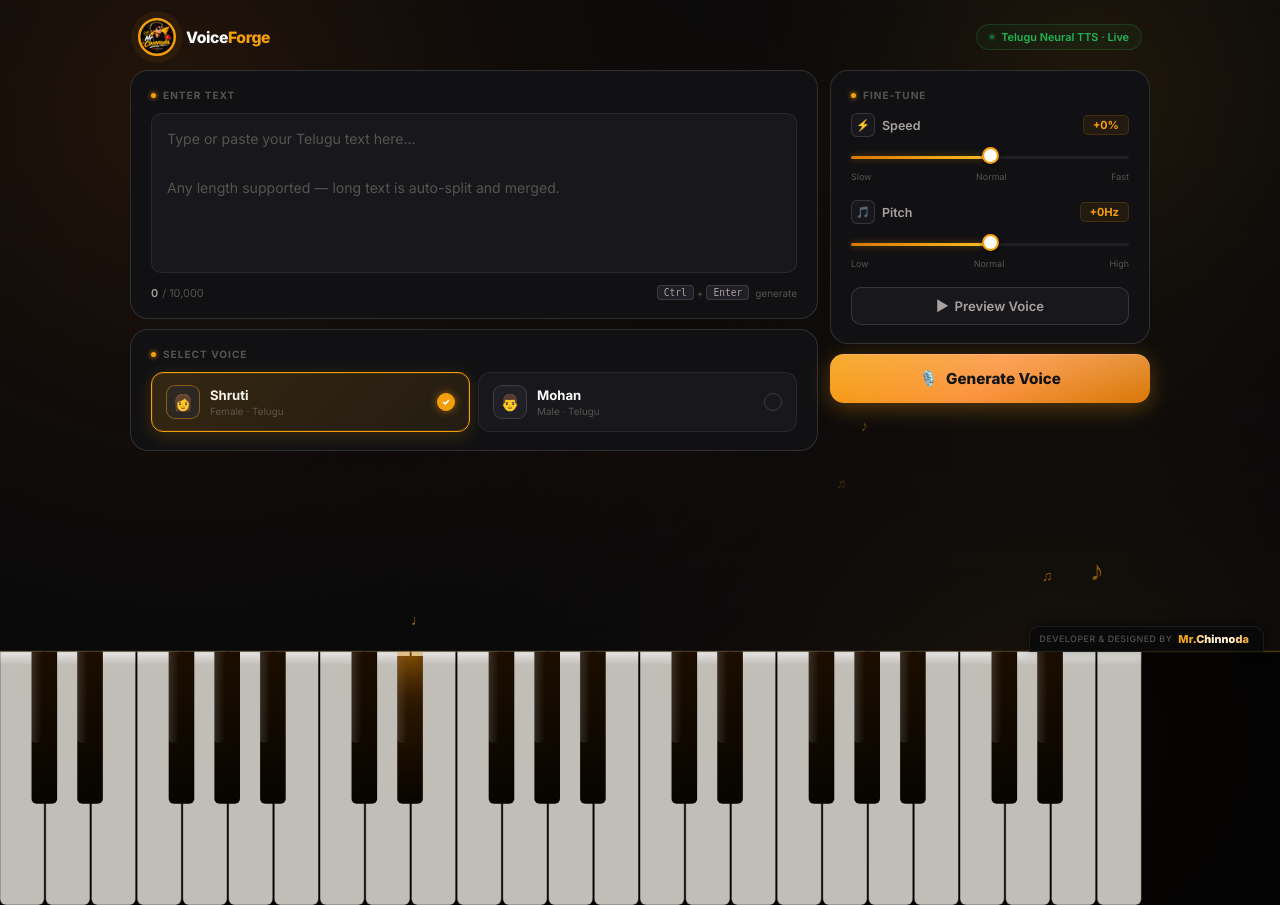
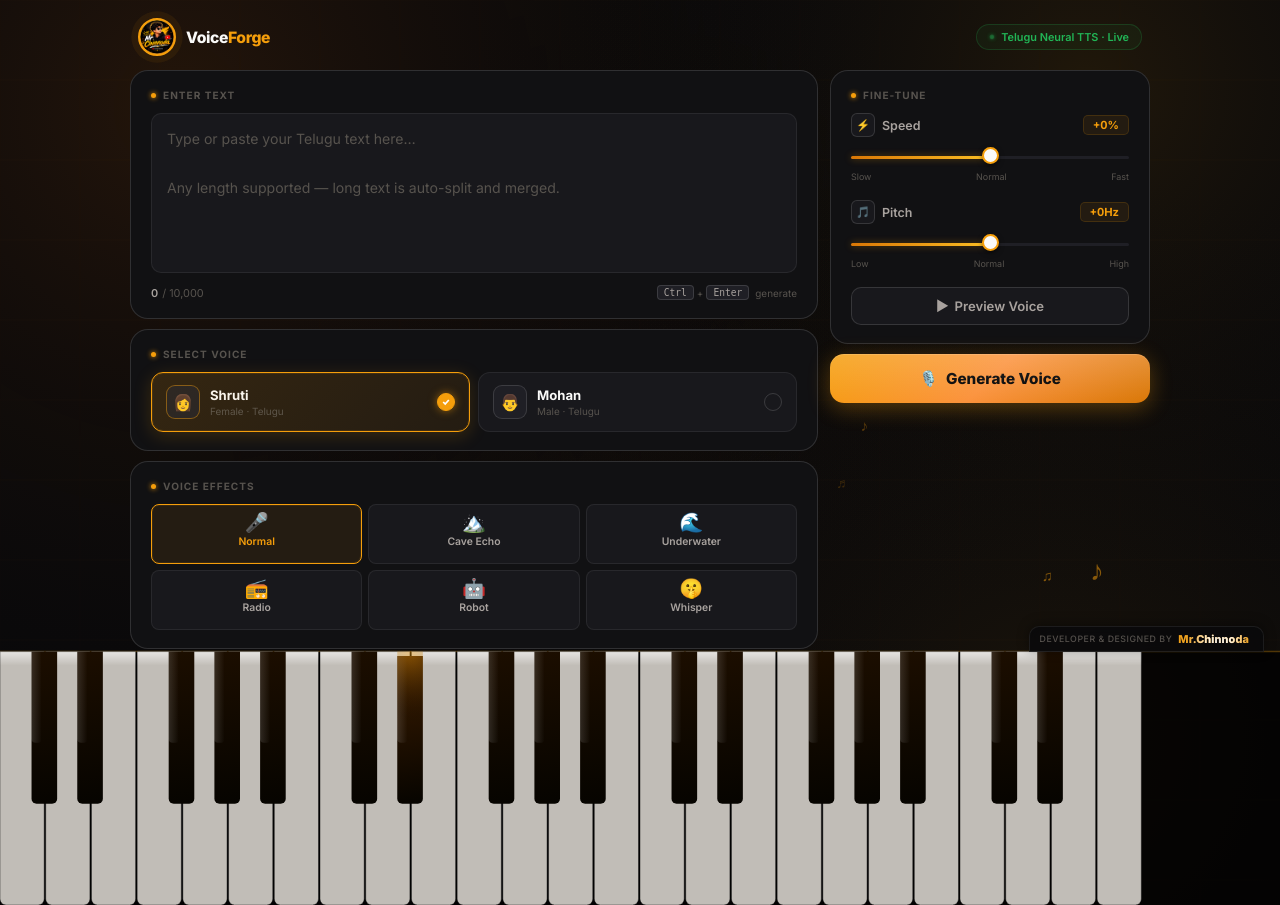
Before and after one commit to shankarbabu4719/text_to_voice, a Flask app: page / in a window 1280 px wide. Run offline with Flask 3, Linux system fonts and the light colour scheme.

Commit message:
Add voice effects - cave echo, underwater, radio, robot, whisper effects with FFmpeg processing

```diff
--- a/app.py
+++ b/app.py
@@ -32,6 +32,15 @@
 VOICES = [
     {"id": "te-IN-ShrutiNeural", "name": "Shruti", "gender": "Female", "lang": "Telugu"},
     {"id": "te-IN-MohanNeural",  "name": "Mohan",  "gender": "Male",   "lang": "Telugu"},
+]
+
+VOICE_EFFECTS = [
+    {"id": "normal", "name": "Normal", "icon": "🎤", "description": "Clear natural voice"},
+    {"id": "cave", "name": "Cave Echo", "icon": "🏔️", "description": "Deep cave reverb"},
+    {"id": "underwater", "name": "Underwater", "icon": "🌊", "description": "Underwater bubbling effect"},
+    {"id": "radio", "name": "Radio", "icon": "📻", "description": "Old radio transmission"},
+    {"id": "robot", "name": "Robot", "icon": "🤖", "description": "Robotic voice modulation"},
+    {"id": "whisper", "name": "Whisper", "icon": "🤫", "description": "Soft whispering effect"},
 ]
 
 PRESETS = [
@@ -132,18 +141,82 @@
     communicate = edge_tts.Communicate(text, voice, rate=rate, pitch=pitch)
     await communicate.save(filepath)
 
+def apply_voice_effect(input_file, output_file, effect):
+    """Apply audio effects using FFmpeg"""
+    try:
+        import subprocess
+
+        if effect == "normal":
+            # No effect, just copy
+            import shutil
+            shutil.copy2(input_file, output_file)
+            return True
+
+        elif effect == "cave":
+            # Cave echo - large reverb
+            cmd = [
+                "ffmpeg", "-i", input_file, "-af",
+                "aecho=0.8:0.9:1000:0.3,aecho=0.4:0.7:1800:0.25,volume=1.2",
+                "-y", output_file
+            ]
+        elif effect == "underwater":
+            # Underwater - low pass filter + bubbling
+            cmd = [
+                "ffmpeg", "-i", input_file, "-af",
+                "lowpass=f=800,aecho=0.5:0.7:100:0.1,volume=0.8",
+                "-y", output_file
+            ]
+        elif effect == "radio":
+            # Radio - band pass filter + static
+            cmd = [
+                "ffmpeg", "-i", input_file, "-af",
+                "bandpass=f=1000:width_type=h:w=800,volume=1.1",
+                "-y", output_file
+            ]
+        elif effect == "robot":
+            # Robot - pitch shift + chorus
+            cmd = [
+                "ffmpeg", "-i", input_file, "-af",
+                "asetrate=22050*1.2,aresample=22050,volume=0.9",
+                "-y", output_file
+            ]
+        elif effect == "whisper":
+            # Whisper - soft compression + quieter
+            cmd = [
+                "ffmpeg", "-i", input_file, "-af",
+                "compand=attacks=0.3:decays=0.8:points=-90/-900|-70/-70|-30/-9:volume=0.5",
+                "-y", output_file
+            ]
+        else:
+            # Fallback to normal
+            import shutil
+            shutil.copy2(input_file, output_file)
+            return True
+
+        # Run FFmpeg command
+        result = subprocess.run(cmd, capture_output=True, text=True)
+        return result.returncode == 0
+
+    except Exception as e:
+        print(f"Effect processing failed: {e}")
+        # Fallback - copy original file
+        import shutil
+        shutil.copy2(input_file, output_file)
+        return False
+
 @app.route("/")
 def index():
-    return render_template("index.html", voices=VOICES, presets=PRESETS)
+    return render_template("index.html", voices=VOICES, presets=PRESETS, effects=VOICE_EFFECTS)
 
 @app.route("/generate_stream", methods=["POST"])
 def generate_stream():
     """SSE stream — progress % పంపుతూ generate చేస్తుంది"""
-    data  = request.json
-    text  = data.get("text", "").strip()
-    voice = data.get("voice", "te-IN-ShrutiNeural")
-    rate  = data.get("rate",  "+0%")
-    pitch = data.get("pitch", "+0Hz")
+    data   = request.json
+    text   = data.get("text", "").strip()
+    voice  = data.get("voice", "te-IN-ShrutiNeural")
+    rate   = data.get("rate",  "+0%")
+    pitch  = data.get("pitch", "+0Hz")
+    effect = data.get("effect", "normal")
 
     if not text:
         return jsonify({"error": "Text రాయండి"}), 400
@@ -167,14 +240,14 @@
                     generate_chunk(chunk, voice, rate, pitch, tmp_path)
                 )
 
-                pct = int((i + 1) / total * 90)
+                pct = int((i + 1) / total * 70)  # 70% for generation
                 yield f"data: {json.dumps({'progress': pct, 'step': i+1, 'total': total})}\n\n"
 
             # Merge all chunks into one file
-            final_name = f"{job_id}.mp3"
-            final_path = os.path.join(AUDIO_DIR, final_name)
+            raw_name = f"{job_id}_raw.mp3"
+            raw_path = os.path.join(AUDIO_DIR, raw_name)
 
-            with open(final_path, "wb") as out:
+            with open(raw_path, "wb") as out:
                 for tf in tmp_files:
                     with open(tf, "rb") as inp:
                         out.write(inp.read())
@@ -183,6 +256,22 @@
             for tf in tmp_files:
                 try: os.remove(tf)
                 except: pass
+
+            # Apply voice effect
+            yield f"data: {json.dumps({'progress': 80, 'step': 'Applying effects...'})}\n\n"
+
+            final_name = f"{job_id}.mp3"
+            final_path = os.path.join(AUDIO_DIR, final_name)
+
+            success = apply_voice_effect(raw_path, final_path, effect)
+
+            # Clean up raw file
+            try: os.remove(raw_path)
+            except: pass
+
+            if not success:
+                # If effect failed, use raw file
+                os.rename(raw_path, final_path)
 
             loop.close()
             yield f"data: {json.dumps({'progress': 100, 'done': True, 'url': f'/static/audio/{final_name}', 'filename': final_name})}\n\n"
--- a/templates/index.html
+++ b/templates/index.html
@@ -74,6 +74,15 @@
 .v-chk svg{width:8px;height:8px;opacity:0;transition:opacity .22s;}
 .vcard.active .v-chk{background:var(--accent);border-color:var(--accent);box-shadow:0 0 8px rgba(245,158,11,.55);}
 .vcard.active .v-chk svg{opacity:1;}
+
+/* Voice Effects */
+.effects-grid{display:grid;grid-template-columns:repeat(3,1fr);gap:6px;margin-top:4px;}
+.effect-card{background:var(--surface2);border:1px solid var(--border);border-radius:8px;padding:8px 6px;cursor:pointer;display:flex;flex-direction:column;align-items:center;gap:4px;transition:all .2s;text-align:center;min-height:60px;}
+.effect-card:hover{border-color:rgba(245,158,11,.3);background:rgba(245,158,11,.04);transform:translateY(-1px);}
+.effect-card.active{border-color:var(--accent);background:rgba(245,158,11,.08);box-shadow:0 0 0 1px rgba(245,158,11,.1) inset;}
+.effect-icon{font-size:1.2rem;line-height:1;}
+.effect-name{font-size:.65rem;font-weight:600;color:var(--text2);line-height:1.1;}
+.effect-card.active .effect-name{color:var(--accent);}
 
 /* Sliders */
 .sitem{margin-bottom:18px;}
@@ -221,6 +230,19 @@
               <div><div class="v-name">Mohan</div><div class="v-sub">Male · Telugu</div></div>
               <div class="v-chk"><svg viewBox="0 0 10 10" fill="none" stroke="white" stroke-width="2.2"><polyline points="1.5,5 4,7.5 8.5,2.5"/></svg></div>
             </div>
+          </div>
+        </div>
+
+        <!-- Voice Effects -->
+        <div class="card fi d2">
+          <div class="ctitle"><span class="cdot"></span>Voice Effects</div>
+          <div class="effects-grid">
+            {% for effect in effects %}
+            <div class="effect-card {% if effect.id == 'normal' %}active{% endif %}" id="effect-{{ effect.id }}" onclick="pickEffect('{{ effect.id }}')">
+              <div class="effect-icon">{{ effect.icon }}</div>
+              <div class="effect-name">{{ effect.name }}</div>
+            </div>
+            {% endfor %}
           </div>
         </div>
       </div>
@@ -747,6 +769,7 @@
 ═══════════════════════════════════════════ */
 const PRESETS = {{ presets | tojson }};
 let voice='te-IN-ShrutiNeural';
+let selectedEffect='normal';
 
 function syncSlider(inId,fillId,valId,fmt){
   const el=document.getElementById(inId),fi=document.getElementById(fillId),vl=document.getElementById(valId);
@@ -770,6 +793,14 @@
   document.getElementById('vc-'+key).classList.add('active');
   resetPrev();
 }
+
+function pickEffect(id){
+  selectedEffect=id;
+  document.querySelectorAll('.effect-card').forEach(c=>c.classList.remove('active'));
+  document.getElementById('effect-'+id).classList.add('active');
+  resetPrev();
+}
+
 function resetPrev(){
   document.getElementById('prev-result').style.display='none';
   document.getElementById('prev-txt').textContent='▶  Preview Voice';
@@ -806,7 +837,7 @@
   document.getElementById('prev-txt').textContent='Loading…';
   document.getElementById('prev-result').style.display='none';
   try{
-    await streamGen({text:sample,voice,rate,pitch},()=>{},msg=>{
+    await streamGen({text:sample,voice,rate,pitch,effect:selectedEffect},()=>{},msg=>{
       const a=document.getElementById('prev-audio');
       a.src=msg.url+'?t='+Date.now();a.load();
       document.getElementById('prev-result').style.display='block';
@@ -826,7 +857,7 @@
   document.getElementById('result-card').style.display='none';
   setBusy(true);
   try{
-    await streamGen({text,voice,rate,pitch},
+    await streamGen({text,voice,rate,pitch,effect:selectedEffect},
       msg=>{setProg(msg.progress,msg.total>1?`Part ${msg.step} of ${msg.total}`:'Processing…');},
       msg=>{
         setBusy(false);setProg(100,'Complete ✓');
```
Also changed, not shown: 1 other file.
